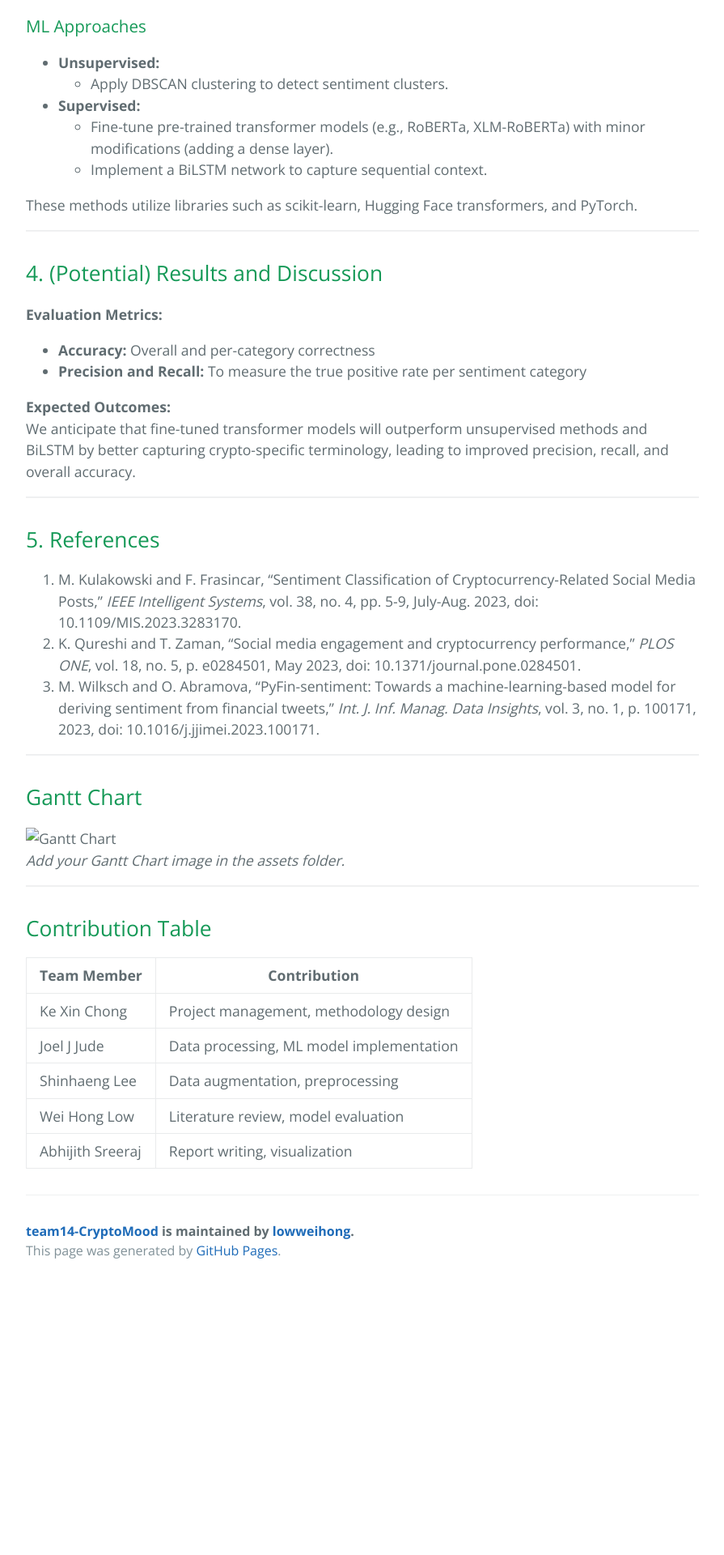
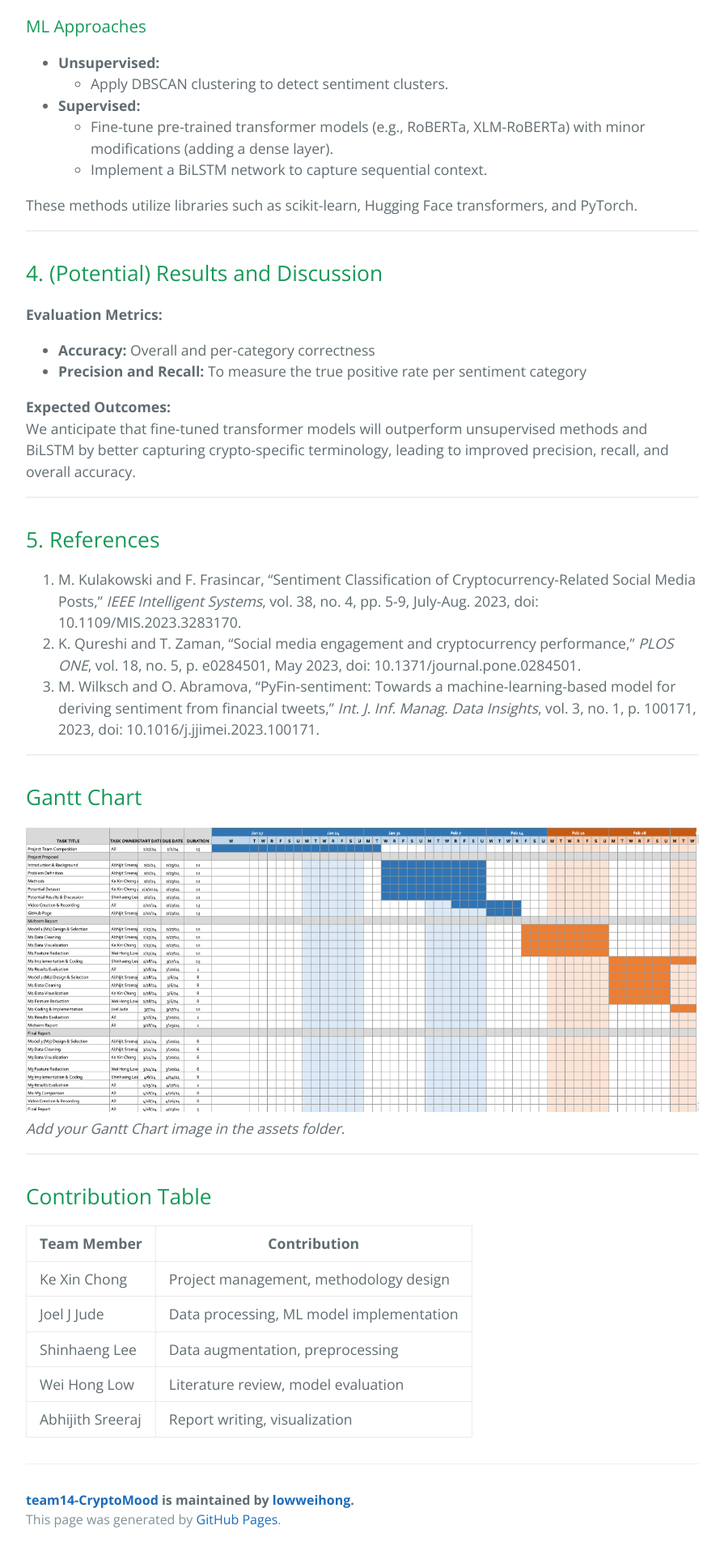
Before and after one commit to lowweihong/team14-CryptoMood, a Jekyll site: the page built from index.md, in a window 1280 px wide. Shown: the part 1499-3419 px from the top of the page at 81% size, without its empty margins (192-1087 px from the left). Built offline with Jekyll 4.4.1, drawn with Linux system fonts in a browser that asks for light colours; our own code applies the rules of GitHub Pages for plain Markdown files; before the commit the page ends 3087 px from its top, so only the background shows below that.

Commit message:
Update index.md

```diff
--- a/index.md
+++ b/index.md
@@ -70,7 +70,7 @@ We anticipate that fine-tuned transformer models will outperform unsupervised me
 
 ## Gantt Chart
 
-![Gantt Chart](assets/gantt-chart.png)
+![Gantt Chart](assets/css/gantt-chart.png)
 *Add your Gantt Chart image in the assets folder.*
 
 ---
```
